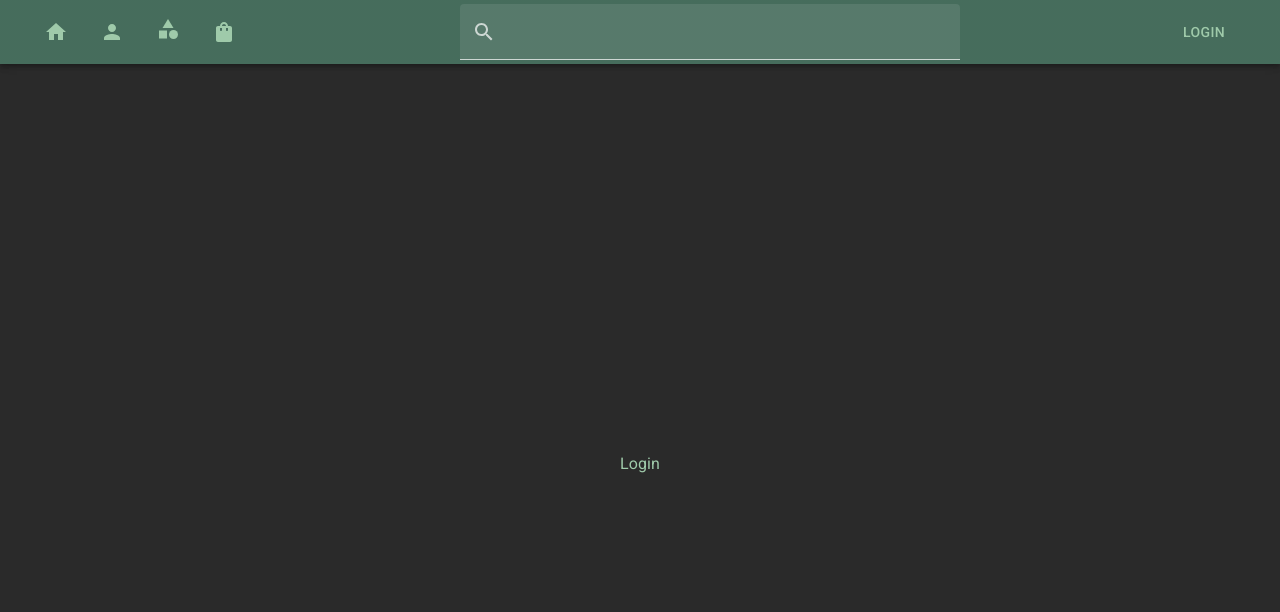
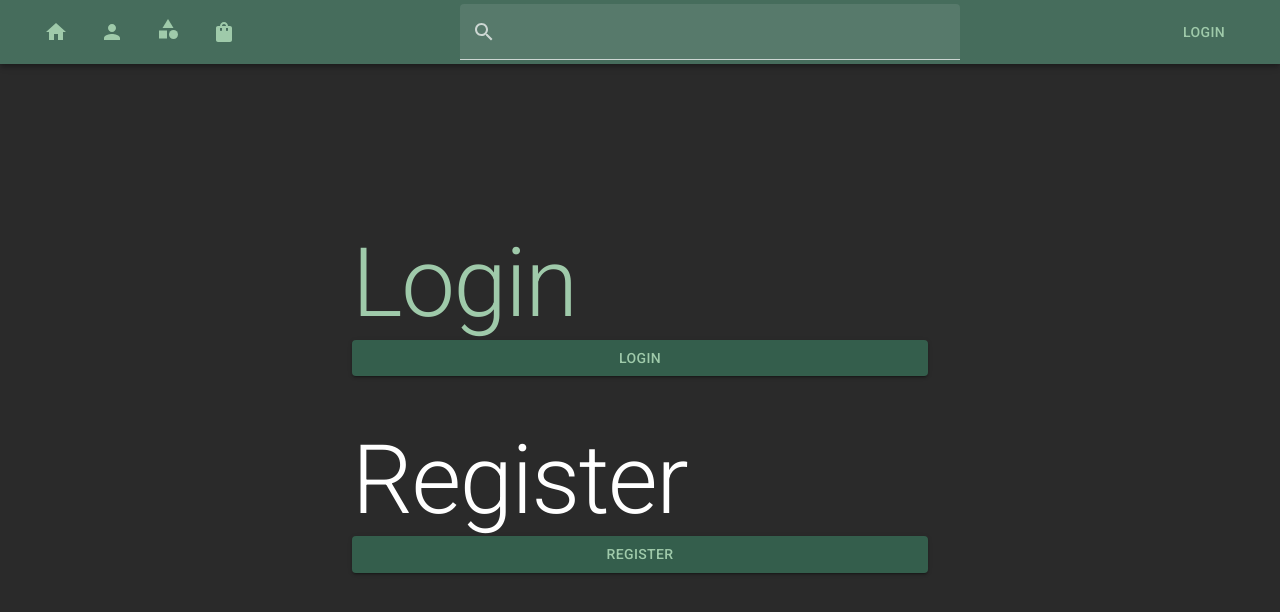
Before and after one commit to johnnyblaze993/pokemartreact, a React (Create React App) app: page /login in a window 1280 px wide. Shown: the top 612 px of the page. Built offline with nearby package versions, Linux system fonts and the light colour scheme.

Commit message:
changes made

```diff
--- a/package.json
+++ b/package.json
@@ -10,6 +10,7 @@
     "@testing-library/jest-dom": "^5.16.5",
     "@testing-library/react": "^13.4.0",
     "@testing-library/user-event": "^13.5.0",
+    "axios": "^1.1.3",
     "react": "^18.2.0",
     "react-dom": "^18.2.0",
     "react-router-dom": "^6.4.2",
--- a/src/Pages/Login.js
+++ b/src/Pages/Login.js
@@ -1,7 +1,56 @@
+import { Box, Button, Typography } from '@mui/material';
 import React from 'react';
 
 const Login = () => {
-  return <div>Login</div>;
+  return (
+    <Box
+      sx={{
+        display: 'flex',
+        justifyContent: 'center',
+        alignItems: 'center',
+        flexDirection: 'column',
+        gap: '3rem',
+        width: '100%',
+      }}
+    >
+      <Box
+        sx={{
+          width: {
+            xs: '100%',
+            sm: '80%',
+            md: '50%',
+          },
+        }}
+      >
+        <Typography variant="h1">Login</Typography>
+        <Button variant="contained" fullWidth color="primary">
+          Login
+        </Button>
+      </Box>
+
+      <Box
+        sx={{
+          width: {
+            xs: '100%',
+            sm: '80%',
+            md: '50%',
+          },
+        }}
+      >
+        <Typography
+          sx={{
+            color: '#fff',
+          }}
+          variant="h1"
+        >
+          Register
+        </Typography>
+        <Button variant="contained" fullWidth color="primary">
+          Register
+        </Button>
+      </Box>
+    </Box>
+  );
 };
 
 export default Login;
--- a/src/components/NavSection.js
+++ b/src/components/NavSection.js
@@ -17,9 +17,8 @@ import { useNavigate } from 'react-router-dom';
 export default function ButtonAppBar() {
   const navigate = useNavigate();
   return (
-    <Box sx={{ flexGrow: 1 }}>
+    <Box sx={{ flexGrow: 1, position: 'sticky' }}>
       <AppBar
-        position="static"
         sx={{
           padding: '0 20px',
         }}
```
Also changed, not shown: 1 other file (tests, documents, lock files or other folders).
